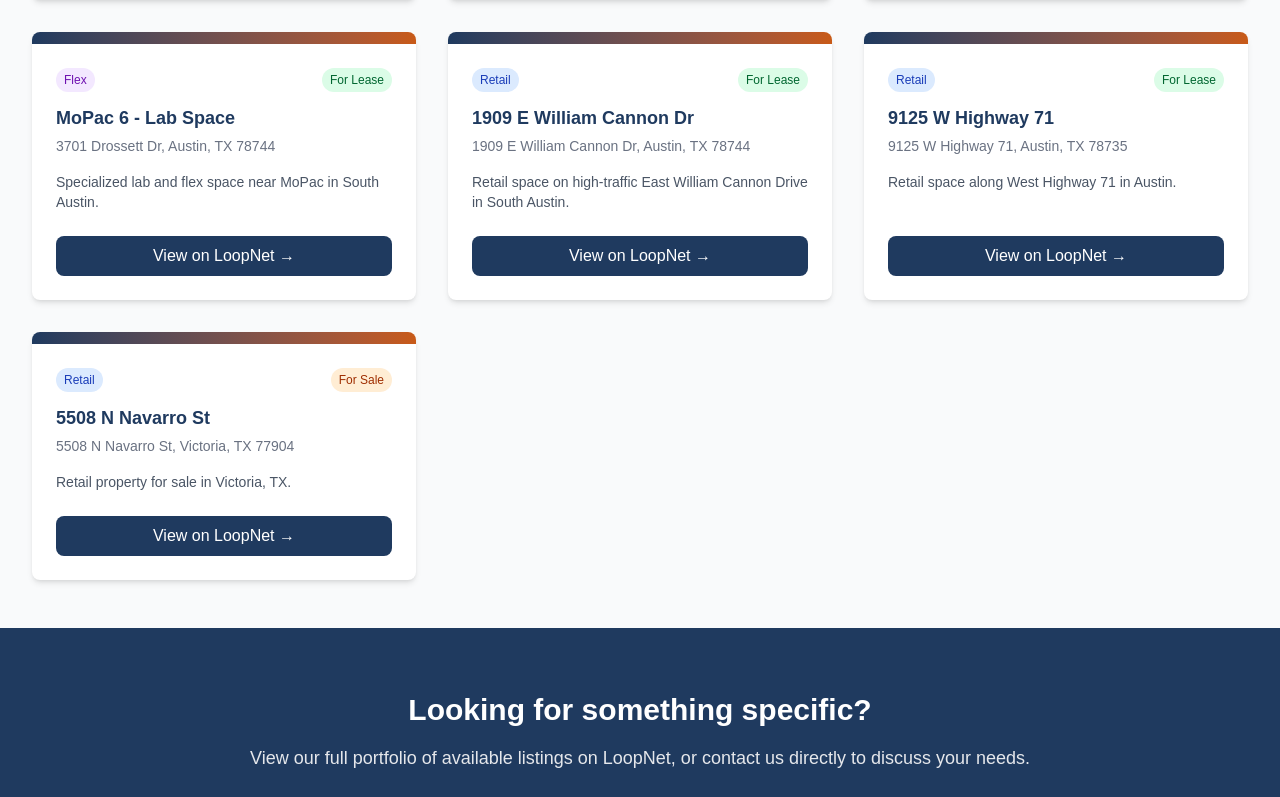
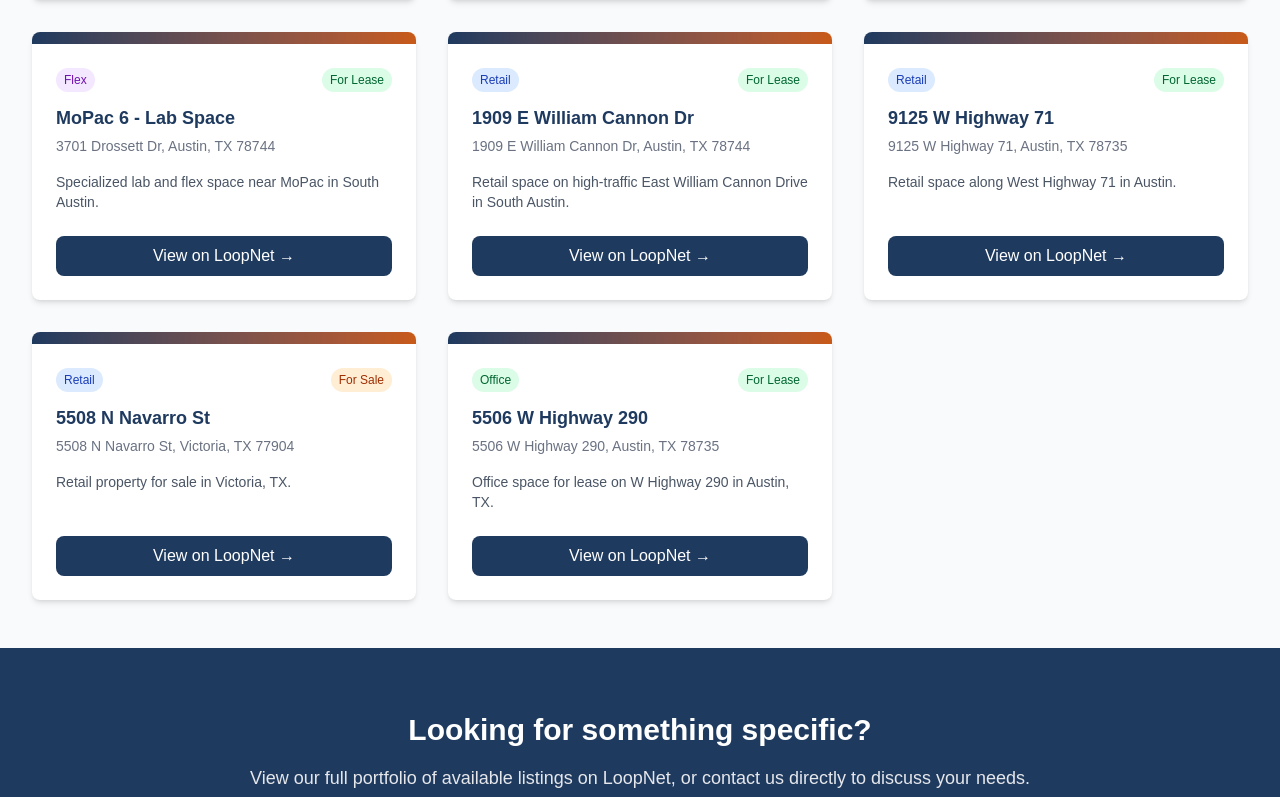
Before and after one commit to LLPMtech/LLPMwebsite, a Next.js app: page /properties in a window 1280 px wide. Shown: the part 1134-1931 px from the top of the page. Built offline with nearby package versions, Linux system fonts and the light colour scheme.

Commit message:
Add 5506 W Highway 290 partner listing to properties page

```diff
--- a/src/app/properties/page.tsx
+++ b/src/app/properties/page.tsx
@@ -103,6 +103,15 @@ const properties: Property[] = [
     status: 'For Sale',
     loopnetUrl: 'https://www.loopnet.com/company/hawkins-family-partners/4ev29nll/',
     description: 'Retail property for sale in Victoria, TX.',
+  },
+  {
+    id: '11',
+    name: '5506 W Highway 290',
+    address: '5506 W Highway 290, Austin, TX 78735',
+    type: 'Office',
+    status: 'For Lease',
+    loopnetUrl: 'https://www.loopnet.com/Listing/5506-W-Highway-290-Austin-TX/40103653/',
+    description: 'Office space for lease on W Highway 290 in Austin, TX.',
   },
 ];
 
```
